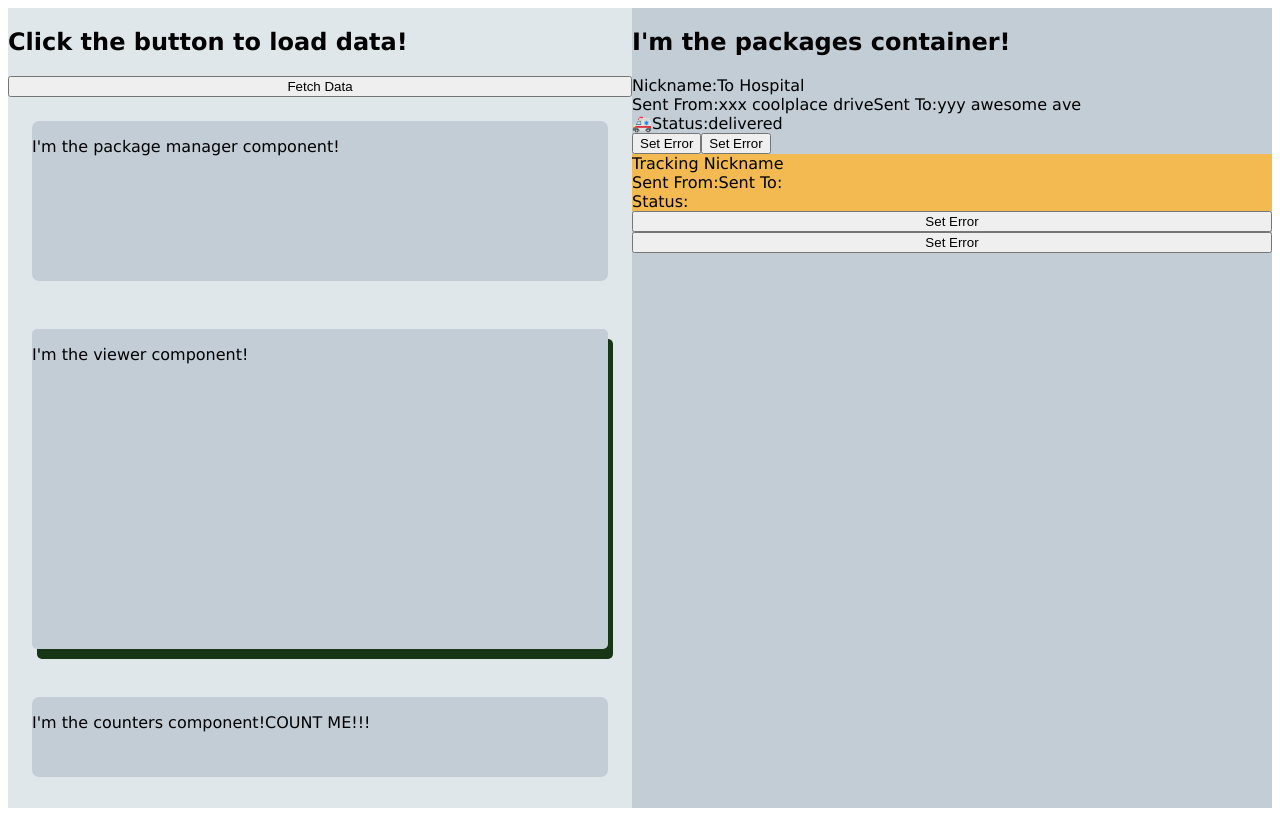
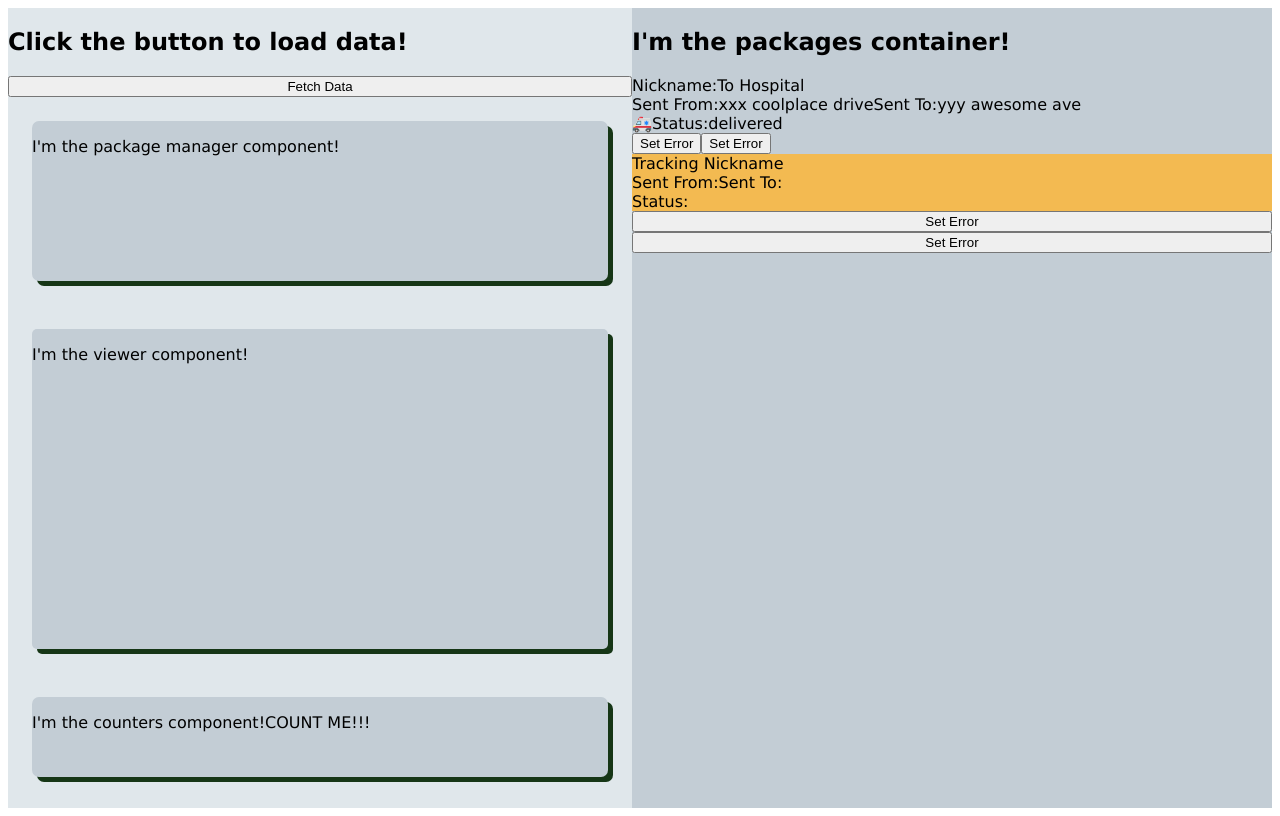
Before and after one commit to DeclawedLyon/Bridge-Final-Project, a React (Create React App) app in the folder client/: page / in a window 1280 px wide. Built offline with nearby package versions, Linux system fonts and the light colour scheme.

Commit message:
pre-merge madness

```diff
--- a/client/src/components/Counter.css
+++ b/client/src/components/Counter.css
@@ -9,4 +9,5 @@
   height: 10vh;
   margin: 1.5em;
   border-radius: 7px;
-  background-color: #c3cdd5; }
+  background-color: #c3cdd5;
+  box-shadow: 5px 5px #163616; }
--- a/client/src/components/Counter.scss
+++ b/client/src/components/Counter.scss
@@ -6,4 +6,5 @@
   margin: 1.5em;
   border-radius: $border-radius;
   background-color: $component-background;
+  box-shadow: $box-shadow;
 }
--- a/client/src/components/PackageManager.css
+++ b/client/src/components/PackageManager.css
@@ -9,4 +9,5 @@
   height: 20vh;
   margin: 1.5em;
   border-radius: 7px;
+  box-shadow: 5px 5px #163616;
   background-color: #c3cdd5; }
--- a/client/src/components/PackageManager.scss
+++ b/client/src/components/PackageManager.scss
@@ -5,5 +5,6 @@
   height: 20vh;
   margin: 1.5em;
   border-radius: $border-radius;
+  box-shadow: $box-shadow;
   background-color: $component-background;
 }
--- /dev/null
+++ b/client/src/components/Styles.css
@@ -0,0 +1,2 @@
+.main {
+  height: 5px; }
--- a/client/src/components/Styles.scss
+++ b/client/src/components/Styles.scss
@@ -1,4 +1,5 @@
 $border-radius: 7px;
+$box-shadow: 5px 5px rgb(22, 54, 22);
 
 .main {
   height: 5px;
--- a/client/src/components/Viewer.css
+++ b/client/src/components/Viewer.css
@@ -11,4 +11,4 @@
   border-radius: 5px;
   height: 40vh;
   margin: 1.5em;
-  box-shadow: 5px 10px #163616; }
+  box-shadow: 5px 5px #163616; }
--- a/client/src/components/Viewer.scss
+++ b/client/src/components/Viewer.scss
@@ -7,5 +7,5 @@
   border-radius: 5px;
   height: 40vh;
   margin: 1.5em;
-  box-shadow: 5px 10px rgb(22, 54, 22)
+  box-shadow: $box-shadow;
 }
```
